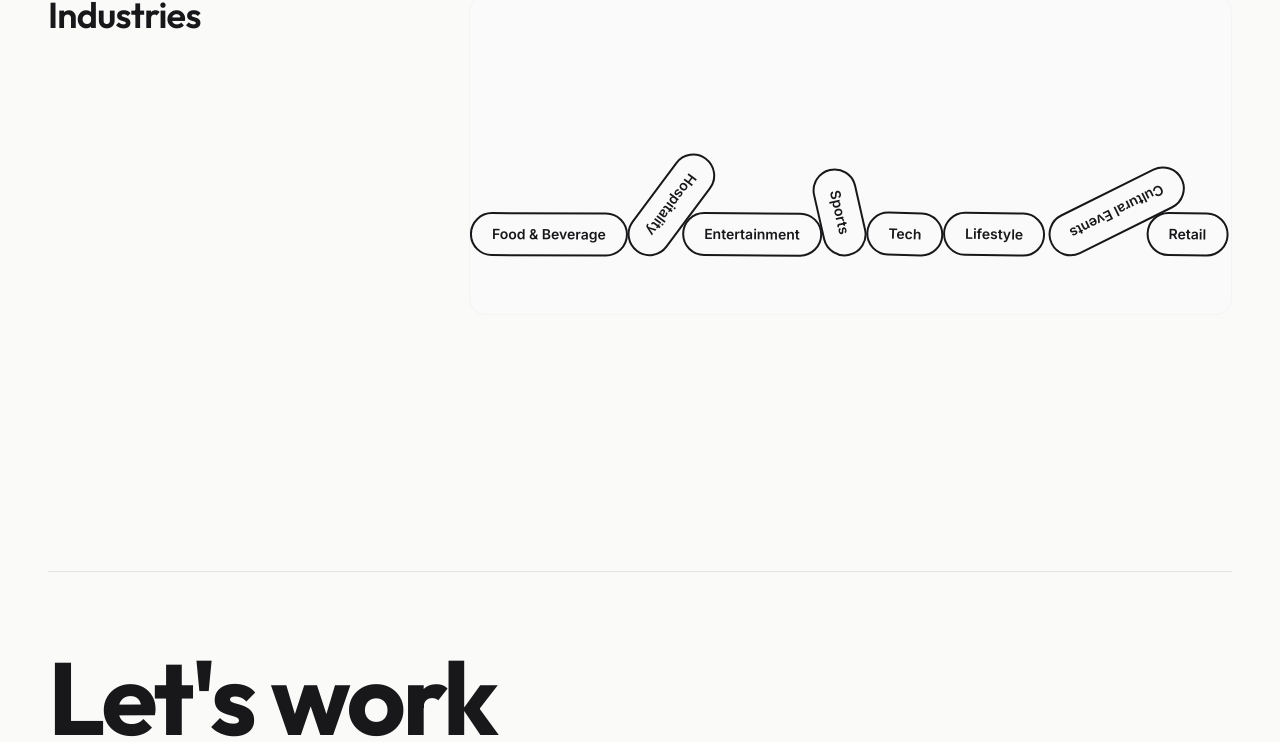
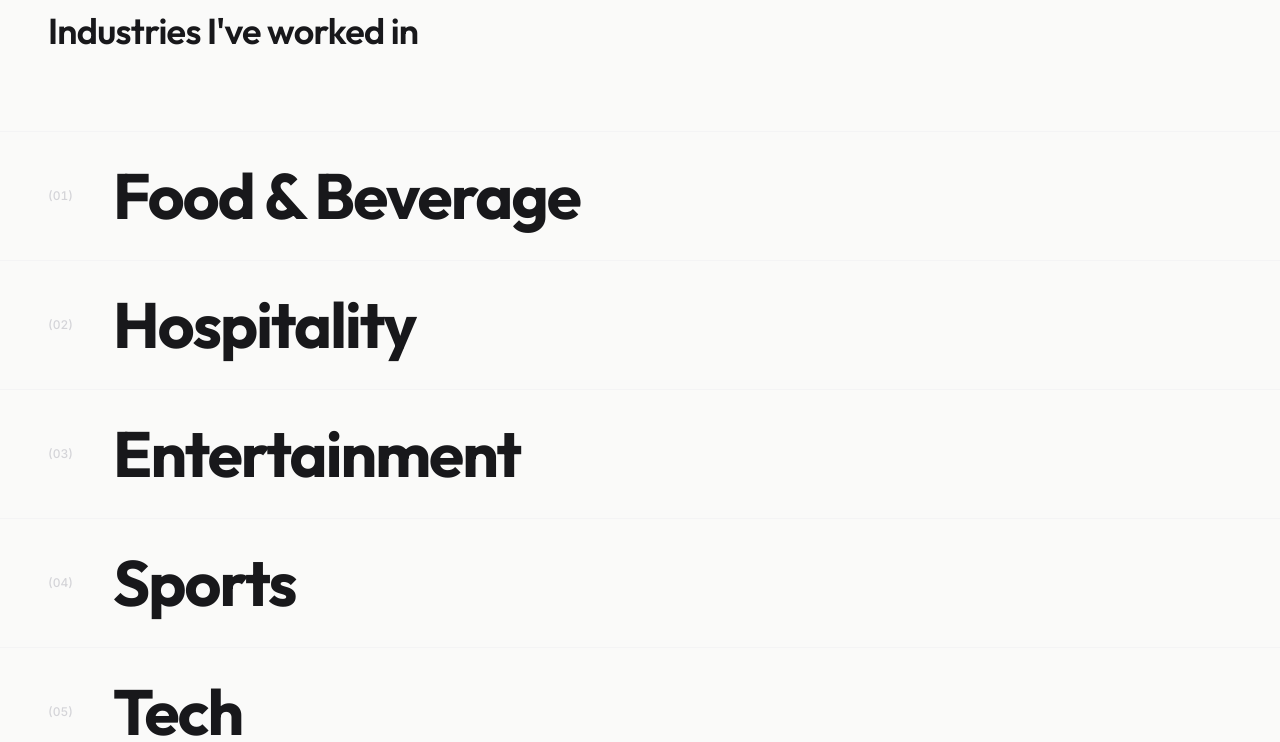
Before and after one commit to ameenmv/FARES, a Nuxt app: page /about in a window 1280 px wide. Shown: the part 2613-3355 px from the top of the page. Built offline with nearby package versions, Linux system fonts and the light colour scheme.

Commit message:
feat: epic industries section with massive text rows and hover-fill animation

```diff
--- a/components/about/AboutIndustries.vue
+++ b/components/about/AboutIndustries.vue
@@ -1,30 +1,72 @@
 <template>
-  <section class="container mx-auto px-6 lg:px-12 py-24 border-t border-zinc-200">
-    <div class="grid grid-cols-1 lg:grid-cols-12 gap-12 lg:gap-20">
-      <div class="lg:col-span-4">
-        <h2 ref="labelRef" class="text-3xl md:text-4xl font-heading font-semibold text-zinc-900" style="opacity: 0; transform: translateY(20px)">
-          Industries
-        </h2>
-      </div>
-      <div class="lg:col-span-8">
-        <!-- Physics container -->
+  <section class="py-28 border-t border-zinc-200 overflow-hidden">
+    <!-- Header -->
+    <div class="container mx-auto px-6 lg:px-12 mb-20">
+      <h2 ref="labelRef" class="text-3xl md:text-4xl font-heading font-semibold text-zinc-900" style="opacity: 0; transform: translateY(20px)">
+        Industries I've worked in
+      </h2>
+    </div>
+
+    <!-- Giant text rows -->
+    <div class="space-y-0">
+      <div
+        v-for="(industry, index) in industries"
+        :key="industry.name"
+        class="industry-row group border-t border-zinc-100 relative overflow-hidden cursor-default"
+        style="opacity: 0; transform: translateY(20px)"
+        @mouseenter="activeIndex = index"
+        @mouseleave="activeIndex = null"
+      >
+        <!-- Hover background fill -->
         <div
-          ref="containerRef"
-          class="relative w-full overflow-hidden rounded-2xl bg-zinc-50 border border-zinc-100"
-          style="height: 320px"
-        >
-          <!-- Pill tags — positioned by Matter.js -->
-          <div
-            v-for="(industry, index) in industries"
-            :key="industry"
-            :ref="(el) => { if (el) pillRefs[index] = el as HTMLElement }"
-            class="industry-pill absolute px-5 py-2.5 rounded-full border-2 border-zinc-900 text-sm font-semibold text-zinc-900 cursor-grab active:cursor-grabbing select-none whitespace-nowrap"
-            style="opacity: 0; top: -60px; left: 0"
-          >
-            {{ industry }}
+          class="absolute inset-0 bg-zinc-900 transform origin-left transition-transform duration-700 ease-[cubic-bezier(0.76,0,0.24,1)]"
+          :class="activeIndex === index ? 'scale-x-100' : 'scale-x-0'"
+        />
+
+        <!-- Content -->
+        <div class="container mx-auto px-6 lg:px-12 relative z-10">
+          <div class="flex items-center justify-between py-6 md:py-8">
+            <!-- Number -->
+            <span
+              class="text-xs font-medium tabular-nums mr-6 md:mr-10 transition-colors duration-500 flex-shrink-0"
+              :class="activeIndex === index ? 'text-zinc-500' : 'text-zinc-300'"
+            >
+              ({{ String(index + 1).padStart(2, '0') }})
+            </span>
+
+            <!-- Industry name — massive text -->
+            <h3
+              class="flex-1 font-heading font-bold tracking-[-0.03em] leading-none transition-all duration-500"
+              :class="activeIndex === index ? 'text-white' : 'text-zinc-900'"
+              :style="{ fontSize: 'clamp(2rem, 5vw, 4.5rem)' }"
+            >
+              <span class="inline-block transition-transform duration-500" :class="activeIndex === index ? 'translate-x-4' : 'translate-x-0'">
+                {{ industry.name }}
+              </span>
+            </h3>
+
+            <!-- Subtle tag -->
+            <span
+              class="hidden md:inline-block text-xs font-medium uppercase tracking-widest transition-all duration-500 flex-shrink-0"
+              :class="activeIndex === index ? 'text-zinc-400 opacity-100 translate-x-0' : 'text-zinc-300 opacity-0 translate-x-4'"
+            >
+              {{ industry.count }}+ projects
+            </span>
+
+            <!-- Arrow -->
+            <div
+              class="ml-6 w-8 h-8 flex items-center justify-center transition-all duration-500"
+              :class="activeIndex === index ? 'opacity-100 translate-x-0' : 'opacity-0 -translate-x-4'"
+            >
+              <svg class="w-5 h-5 text-white" fill="none" viewBox="0 0 24 24" stroke="currentColor" stroke-width="2">
+                <path stroke-linecap="round" stroke-linejoin="round" d="M17 8l4 4m0 0l-4 4m4-4H3" />
+              </svg>
+            </div>
           </div>
         </div>
       </div>
+      <!-- Final border -->
+      <div class="border-t border-zinc-100" />
     </div>
   </section>
 </template>
@@ -32,122 +74,20 @@
 <script setup lang="ts">
 import { gsap } from 'gsap'
 import { ScrollTrigger } from 'gsap/ScrollTrigger'
-import Matter from 'matter-js'
 
 const industries = [
-  'Food & Beverage',
-  'Hospitality',
-  'Entertainment',
-  'Sports',
-  'Tech',
-  'Lifestyle',
-  'Retail',
-  'Cultural Events',
+  { name: 'Food & Beverage', count: 6 },
+  { name: 'Hospitality', count: 3 },
+  { name: 'Entertainment', count: 4 },
+  { name: 'Sports', count: 3 },
+  { name: 'Tech', count: 2 },
+  { name: 'Lifestyle', count: 2 },
+  { name: 'Retail', count: 3 },
+  { name: 'Cultural Events', count: 2 },
 ]
 
+const activeIndex = ref<number | null>(null)
 const labelRef = ref<HTMLElement>()
-const containerRef = ref<HTMLElement>()
-const pillRefs = ref<HTMLElement[]>([])
-
-let engine: Matter.Engine
-let render: { runner: Matter.Runner } | null = null
-let runner: Matter.Runner
-let pillBodies: Matter.Body[] = []
-let mouseConstraint: Matter.MouseConstraint | null = null
-let animFrameId: number
-
-function initPhysics() {
-  if (!containerRef.value) return
-
-  const container = containerRef.value
-  const width = container.offsetWidth
-  const height = container.offsetHeight
-
-  // Create engine
-  engine = Matter.Engine.create({
-    gravity: { x: 0, y: 1.5, scale: 0.001 },
-  })
-
-  // Create walls (invisible)
-  const wallThickness = 50
-  const walls = [
-    // Bottom
-    Matter.Bodies.rectangle(width / 2, height + wallThickness / 2, width + 100, wallThickness, { isStatic: true }),
-    // Left
-    Matter.Bodies.rectangle(-wallThickness / 2, height / 2, wallThickness, height * 2, { isStatic: true }),
-    // Right
-    Matter.Bodies.rectangle(width + wallThickness / 2, height / 2, wallThickness, height * 2, { isStatic: true }),
-  ]
-  Matter.Composite.add(engine.world, walls)
-
-  // Create pill bodies — one per tag
-  pillBodies = pillRefs.value.map((el, i) => {
-    const pillWidth = el.offsetWidth
-    const pillHeight = el.offsetHeight
-    const radius = pillHeight / 2
-
-    // Staggered horizontal positions for a natural look
-    const x = 60 + (i * (width - 120)) / (industries.length - 1) + (Math.random() * 30 - 15)
-    const y = -40 - i * 60 // drop from above, staggered
-
-    const body = Matter.Bodies.rectangle(x, y, pillWidth, pillHeight, {
-      chamfer: { radius },
-      restitution: 0.3,
-      friction: 0.5,
-      frictionAir: 0.02,
-      density: 0.002,
-    })
-
-    return body
-  })
-
-  Matter.Composite.add(engine.world, pillBodies)
-
-  // Mouse interaction — drag to toss pills
-  const mouse = Matter.Mouse.create(container)
-  mouseConstraint = Matter.MouseConstraint.create(engine, {
-    mouse,
-    constraint: {
-      stiffness: 0.6,
-      damping: 0.1,
-      render: { visible: false },
-    },
-  })
-  Matter.Composite.add(engine.world, mouseConstraint)
-
-  // Fix scroll on touch devices
-  mouse.element.removeEventListener('mousewheel', (mouse as any).mousewheel)
-  mouse.element.removeEventListener('DOMMouseScroll', (mouse as any).mousewheel)
-
-  // Runner
-  runner = Matter.Runner.create()
-  Matter.Runner.run(runner, engine)
-
-  // Sync DOM to physics
-  function syncDOM() {
-    pillBodies.forEach((body, i) => {
-      const el = pillRefs.value[i]
-      if (!el) return
-
-      const x = body.position.x - el.offsetWidth / 2
-      const y = body.position.y - el.offsetHeight / 2
-      const angle = body.angle
-
-      el.style.transform = `translate(${x}px, ${y}px) rotate(${angle}rad)`
-      el.style.opacity = '1'
-    })
-    animFrameId = requestAnimationFrame(syncDOM)
-  }
-  syncDOM()
-}
-
-function destroyPhysics() {
-  if (runner) Matter.Runner.stop(runner)
-  if (engine) Matter.Engine.clear(engine)
-  if (animFrameId) cancelAnimationFrame(animFrameId)
-}
-
-let triggered = false
 
 onMounted(() => {
   gsap.registerPlugin(ScrollTrigger)
@@ -160,47 +100,19 @@ onMounted(() => {
       })
     }
 
-    // Trigger physics when container enters viewport
-    if (containerRef.value) {
-      ScrollTrigger.create({
-        trigger: containerRef.value,
-        start: 'top 85%',
-        once: true,
-        onEnter: () => {
-          if (!triggered) {
-            triggered = true
-            initPhysics()
-          }
-        },
+    const rows = document.querySelectorAll('.industry-row')
+    rows.forEach((row, i) => {
+      gsap.to(row, {
+        y: 0, opacity: 1, duration: 0.5, delay: i * 0.06, ease: 'power3.out',
+        scrollTrigger: { trigger: row, start: 'top 95%', toggleActions: 'play none none none' },
       })
-    }
+    })
   })
 })
+</script>
 
-onUnmounted(() => {
-  destroyPhysics()
-})
-
-// Handle resize
-if (import.meta.client) {
-  let resizeTimeout: ReturnType<typeof setTimeout>
-  window.addEventListener('resize', () => {
-    clearTimeout(resizeTimeout)
-    resizeTimeout = setTimeout(() => {
-      destroyPhysics()
-      triggered = false
-      pillRefs.value.forEach((el) => {
-        if (el) {
-          el.style.opacity = '0'
-          el.style.transform = ''
-          el.style.top = '-60px'
-        }
-      })
-      nextTick(() => {
-        triggered = true
-        initPhysics()
-      })
-    }, 300)
-  })
+<style scoped>
+.industry-row:last-of-type {
+  border-bottom: none;
 }
-</script>
+</style>
--- a/package.json
+++ b/package.json
@@ -12,7 +12,6 @@
   "dependencies": {
     "gsap": "^3.15.0",
     "lenis": "^1.3.26",
-    "matter-js": "^0.20.0",
     "nuxt": "^3.16.0",
     "playwright-core": "^1.63.0"
   },
@@ -22,7 +21,6 @@
     "@nuxtjs/seo": "^5.3.16",
     "@nuxtjs/tailwindcss": "^6.14.0",
     "@tailwindcss/postcss": "^4.3.3",
-    "@types/matter-js": "^0.20.2",
     "tailwindcss": "4"
   }
 }
```
Also changed, not shown: 1 other file (tests, documents, lock files or other folders).
